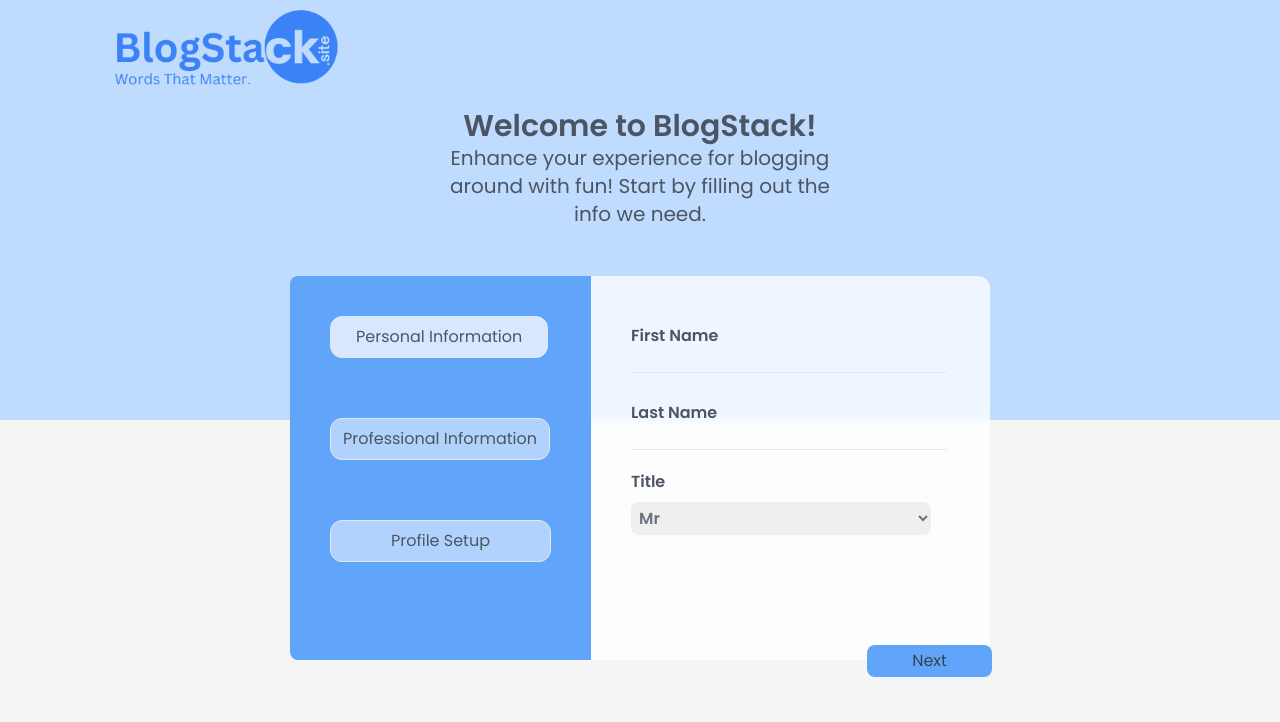
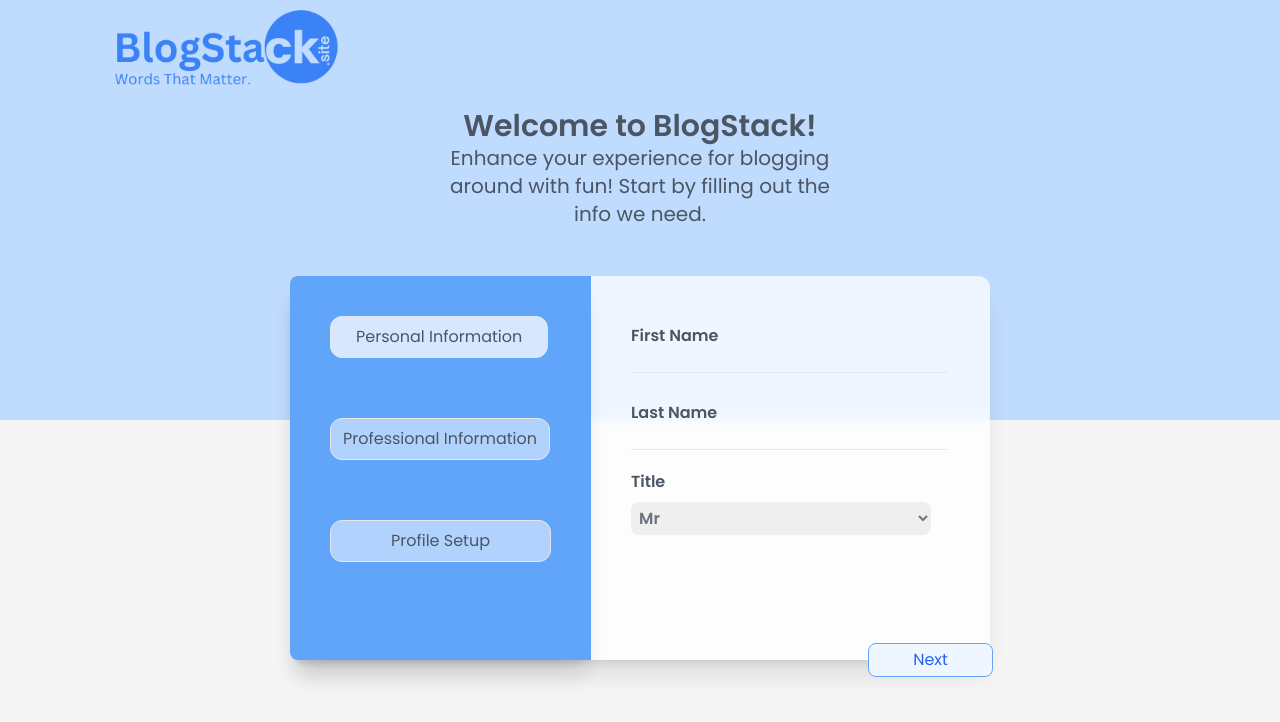
Before and after one commit to shivaraj110/BlogStack, a React (Vite) app: page /onboard in a window 1280 px wide. Shown: the top 722 px of the page. Built offline with nearby package versions, Linux system fonts and the light colour scheme; no server answers; the HTML template or start-up script is replaced by a standard one.

Commit message:
onboard page on progress

```diff
--- a/src/pages/Onboard.tsx
+++ b/src/pages/Onboard.tsx
@@ -4,7 +4,6 @@ import {
   GraduationCap,
   LucideGroup,
   Microscope,
-  Pen,
   PenBoxIcon,
 } from "lucide-react";
 import { useState } from "react";
@@ -35,8 +34,8 @@ export default function Onboard() {
           </p>
         </div>
       </div>
-      <div className="bg-white/75 backdrop-blur-sm w-[700px] rounded-xl -translate-y-36 h-96 mx-auto flex ">
-        <div className="bg-blue-400 backdrop-blur-sm p-10 rounded-l-lg">
+      <div className="bg-white/75 backdrop-blur-sm w-[700px] rounded-xl shadow-xl -translate-y-36 h-96 mx-auto flex ">
+        <div className="bg-blue-400 backdrop-blur-sm p-10 rounded-l-lg shadow-xl">
           <div
             className={` p-2 px-[25px] text-gray-600 backdrop-blur-sm ${
               step === 1 ? "bg-white/75" : "bg-white/50"
@@ -116,12 +115,12 @@ export default function Onboard() {
                     </select>
                   </label>
                 </div>
-                <div className="flex justify-end pt-[90px]">
+                <div className="flex justify-end pt-[88px]">
                   <button
                     onClick={() => {
                       setStep(step + 1);
                     }}
-                    className="bg-blue-400 w-[125px] p-1 translate-x-[45px] text-gray-700 rounded-lg">
+                    className="bg-blue-50 hover:bg-blue-200 w-[125px] p-1 translate-x-[46px] border border-blue-400 text-blue-600 rounded-lg">
                     {" "}
                     Next
                   </button>
@@ -184,7 +183,7 @@ export default function Onboard() {
                   onClick={() => {
                     setStep(step + 1);
                   }}
-                  className="bg-blue-400 w-[125px] p-1 translate-x-[41px] text-gray-700 rounded-lg">
+                  className="bg-blue-50 backdrop-blur-sm border  border-blue-400 hover:bg-blue-200    w-[125px] p-1 translate-x-[41px] text-blue-500 rounded-lg ">
                   {" "}
                   Next
                 </button>
```
